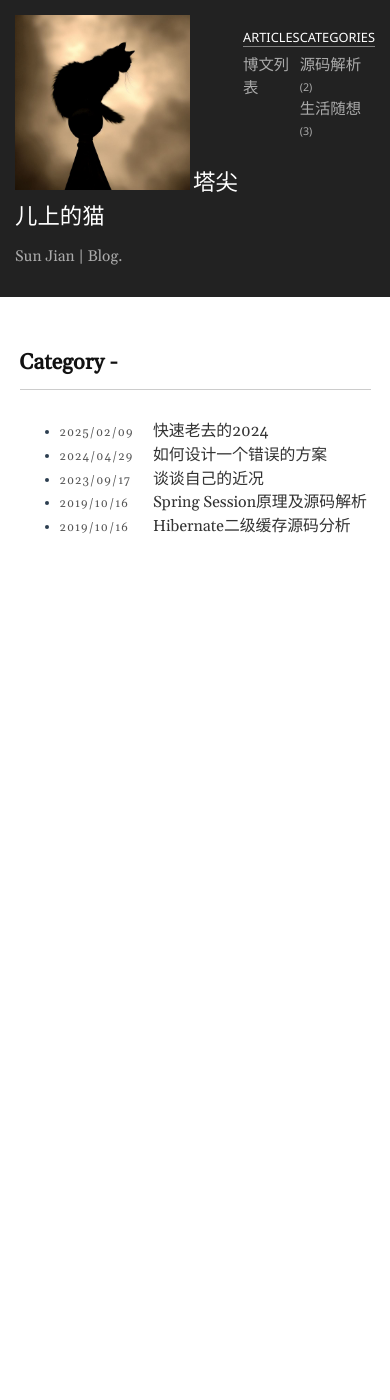
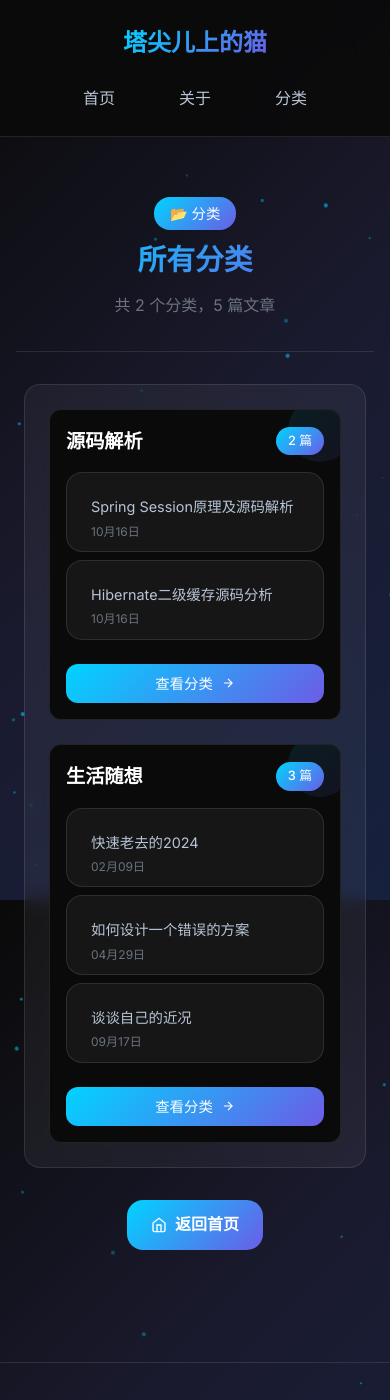
Before and after one commit to SpireCat/spirecat.github.io, a Jekyll site: the page built from category.md, in a window 390 px wide and 1400 px high. Built offline with Jekyll 4.4.1, drawn with Linux system fonts in a browser that asks for light colours; some of the changed text lies outside the part shown.

Commit message:
AI重构2

```diff
--- /dev/null
+++ b/_includes/modern-category-index.html
@@ -0,0 +1,144 @@
+<!-- Category Index Header -->
+<header class="category-index-header" style="text-align: center; padding: 2rem 0; margin-bottom: 2rem; border-bottom: 1px solid var(--card-border);">
+    <div style="margin-bottom: 1rem;">
+        <span style="background: var(--accent-gradient); color: white; padding: 0.5rem 1rem; border-radius: var(--radius-lg); font-size: 0.9rem; font-weight: 500;">
+            📂 分类
+        </span>
+    </div>
+
+    <h1 style="font-size: clamp(1.8rem, 4vw, 2.5rem); font-weight: 700; margin-bottom: 1rem; background: var(--accent-gradient); -webkit-background-clip: text; -webkit-text-fill-color: transparent; background-clip: text; line-height: 1.2;">
+        所有分类
+    </h1>
+
+    <div style="color: var(--text-muted); font-size: 1rem;">
+        {%- assign total_posts = site.posts.size -%}
+        共 {{ site.categories.size }} 个分类，{{ total_posts }} 篇文章
+    </div>
+</header>
+
+<!-- Categories Grid -->
+<div class="categories-content" style="max-width: 1000px; margin: 0 auto; padding: 0 1rem;">
+    <div style="background: var(--card-bg); border: 1px solid var(--card-border); border-radius: var(--radius-lg); padding: 2rem; backdrop-filter: blur(10px);">
+
+        <div class="categories-grid" style="display: grid; grid-template-columns: repeat(auto-fit, minmax(300px, 1fr)); gap: 1.5rem;">
+            {%- for category in site.categories -%}
+            {%- assign category_name = category[0] -%}
+            {%- assign category_posts = category[1] -%}
+
+            <div class="category-card" style="background: var(--bg-primary); border: 1px solid var(--card-border); border-radius: var(--radius-md); padding: 1.5rem; transition: all 0.3s ease; position: relative; overflow: hidden;">
+                <!-- Category Background Pattern -->
+                <div style="position: absolute; top: -20px; right: -20px; width: 80px; height: 80px; background: var(--accent-gradient); border-radius: 50%; opacity: 0.1; transform: scale(0.8);"></div>
+
+                <!-- Category Header -->
+                <div style="position: relative; z-index: 1;">
+                    <div style="display: flex; align-items: center; justify-content: space-between; margin-bottom: 1rem;">
+                        <h3 style="color: var(--text-primary); font-size: 1.2rem; font-weight: 600; margin: 0;">
+                            {{ category_name }}
+                        </h3>
+                        <span style="background: var(--accent-gradient); color: white; padding: 0.25rem 0.75rem; border-radius: var(--radius-lg); font-size: 0.8rem; font-weight: 500;">
+                            {{ category_posts.size }} 篇
+                        </span>
+                    </div>
+
+                    <!-- Recent Posts Preview -->
+                    <div style="margin-bottom: 1.5rem;">
+                        {%- for post in category_posts limit: 3 -%}
+                        <div class="post-item" style="margin-bottom: 0.5rem; padding-bottom: 0.5rem;">
+                            <a href="{{ post.url | relative_url }}" style="color: var(--text-secondary); text-decoration: none; font-size: 0.9rem; line-height: 1.4; display: block; transition: all 0.2s ease;">
+                                {{ post.title | truncate: 40 }}
+                            </a>
+                            <time style="color: var(--text-muted); font-size: 0.75rem;">
+                                {%- assign date_format = "%m月%d日" -%}
+                                {{ post.date | date: date_format }}
+                            </time>
+                        </div>
+                        {%- endfor -%}
+
+                        {%- if category_posts.size > 3 -%}
+                        <div style="color: var(--text-muted); font-size: 0.8rem; text-align: center; margin-top: 0.5rem;">
+                            还有 {{ category_posts.size | minus: 3 }} 篇文章...
+                        </div>
+                        {%- endif -%}
+                    </div>
+
+                    <!-- View Category Button -->
+                    <a href="/categories/{{ category_name | slugify }}.html" style="display: inline-flex; align-items: center; gap: 0.5rem; padding: 0.5rem 1rem; background: var(--accent-gradient); color: white; text-decoration: none; border-radius: var(--radius-md); font-size: 0.9rem; font-weight: 500; transition: all 0.3s ease; width: 100%; justify-content: center;">
+                        查看分类
+                        <svg width="14" height="14" viewBox="0 0 24 24" fill="none" stroke="currentColor" stroke-width="2">
+                            <path d="M5 12h14M12 5l7 7-7 7"/>
+                        </svg>
+                    </a>
+                </div>
+            </div>
+            {%- endfor -%}
+        </div>
+
+        <!-- Empty State -->
+        {%- if site.categories.size == 0 -%}
+        <div style="text-align: center; padding: 3rem 1rem; color: var(--text-muted);">
+            <div style="font-size: 3rem; margin-bottom: 1rem;">📂</div>
+            <h3 style="color: var(--text-secondary); margin-bottom: 0.5rem;">暂无分类</h3>
+            <p>还没有创建任何分类</p>
+        </div>
+        {%- endif -%}
+    </div>
+</div>
+
+<!-- Category Index Footer -->
+<footer class="category-index-footer" style="max-width: 1000px; margin: 2rem auto 0; padding: 0 1rem;">
+    <!-- Back to Home -->
+    <div style="text-align: center; margin-bottom: 2rem;">
+        <a href="{{ '/' | relative_url }}" style="display: inline-flex; align-items: center; gap: 0.5rem; padding: 0.75rem 1.5rem; background: var(--accent-gradient); color: white; text-decoration: none; border-radius: var(--radius-lg); font-weight: 600; transition: all 0.3s ease;">
+            <svg width="16" height="16" viewBox="0 0 24 24" fill="none" stroke="currentColor" stroke-width="2">
+                <path d="M3 9l9-7 9 7v11a2 2 0 0 1-2 2H5a2 2 0 0 1-2-2z"></path>
+                <polyline points="9,22 9,12 15,12 15,22"></polyline>
+            </svg>
+            返回首页
+        </a>
+    </div>
+</footer>
+
+<!-- Enhanced Styles -->
+<style>
+.category-card:hover {
+    transform: translateY(-4px);
+    box-shadow: var(--shadow-card);
+    border-color: var(--accent-primary);
+}
+
+.category-card:hover .category-card-bg {
+    opacity: 0.2;
+    transform: scale(1.1);
+}
+
+.category-card a:hover {
+    color: var(--accent-primary);
+}
+
+.category-card a[href*="查看分类"]:hover {
+    transform: translateY(-1px);
+    box-shadow: 0 4px 12px rgba(0, 212, 255, 0.3);
+}
+
+.post-item:not(:last-child) {
+    border-bottom: 1px solid var(--card-border);
+}
+
+@media (max-width: 768px) {
+    .categories-content {
+        padding: 0 0.5rem !important;
+    }
+
+    .categories-content > div {
+        padding: 1.5rem !important;
+    }
+
+    .categories-grid {
+        grid-template-columns: 1fr !important;
+    }
+
+    .category-card {
+        padding: 1rem !important;
+    }
+}
+</style>
--- a/_includes/modern-post.html
+++ b/_includes/modern-post.html
@@ -31,14 +31,14 @@
 </header>
 
 <!-- Article Content -->
-<article class="post-content" style="max-width: 800px; margin: 0 auto; padding: 0 1rem;">
-    <div style="background: var(--card-bg); border: 1px solid var(--card-border); border-radius: var(--radius-lg); padding: 2rem; backdrop-filter: blur(10px); line-height: 1.8; font-size: 1.1rem;">
+<article class="post-content" style="max-width: 1000px; margin: 0 auto; padding: 0 1rem;">
+    <div style="background: var(--card-bg); border: 1px solid var(--card-border); border-radius: var(--radius-lg); padding: 3rem; backdrop-filter: blur(10px); line-height: 1.8; font-size: 1.1rem;">
         {{ content }}
     </div>
 </article>
 
 <!-- Article Footer -->
-<footer class="post-footer" style="max-width: 800px; margin: 2rem auto 0; padding: 0 1rem;">
+<footer class="post-footer" style="max-width: 1000px; margin: 2rem auto 0; padding: 0 1rem;">
     <!-- Tags -->
     {%- if page.tags.size > 0 -%}
     <div style="margin-bottom: 2rem;">
--- a/_layouts/category.html
+++ b/_layouts/category.html
@@ -1,4 +1,4 @@
 ---
-layout: default
+layout: modern
 ---
-{%- include category.html -%}
+{%- include modern-category.html -%}
--- /dev/null
+++ b/categories/源码解析.html
@@ -0,0 +1,6 @@
+---
+layout: category
+title: 源码解析
+category: 源码解析
+permalink: /categories/源码解析.html
+---
--- /dev/null
+++ b/categories/生活随想.html
@@ -0,0 +1,6 @@
+---
+layout: category
+title: 生活随想
+category: 生活随想
+permalink: /categories/生活随想.html
+---
--- a/category.md
+++ b/category.md
@@ -1,5 +1,6 @@
 ---
-layout: category
-title: Category
+layout: modern
+title: 分类
 permalink: /category/
 ---
+{%- include modern-category-index.html -%}
```
Also changed, not shown: _includes/modern-category.html (added, +156 -0 lines).
